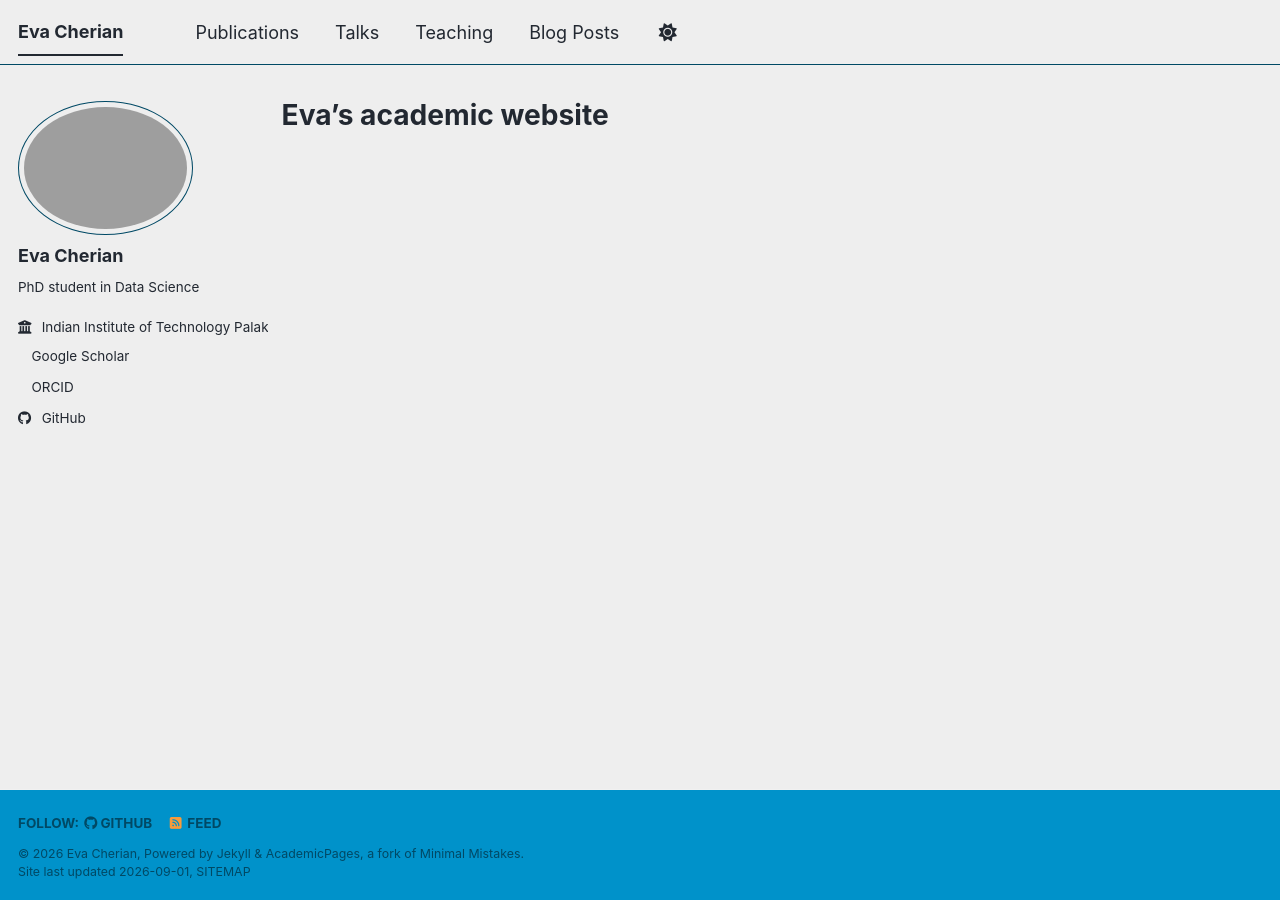
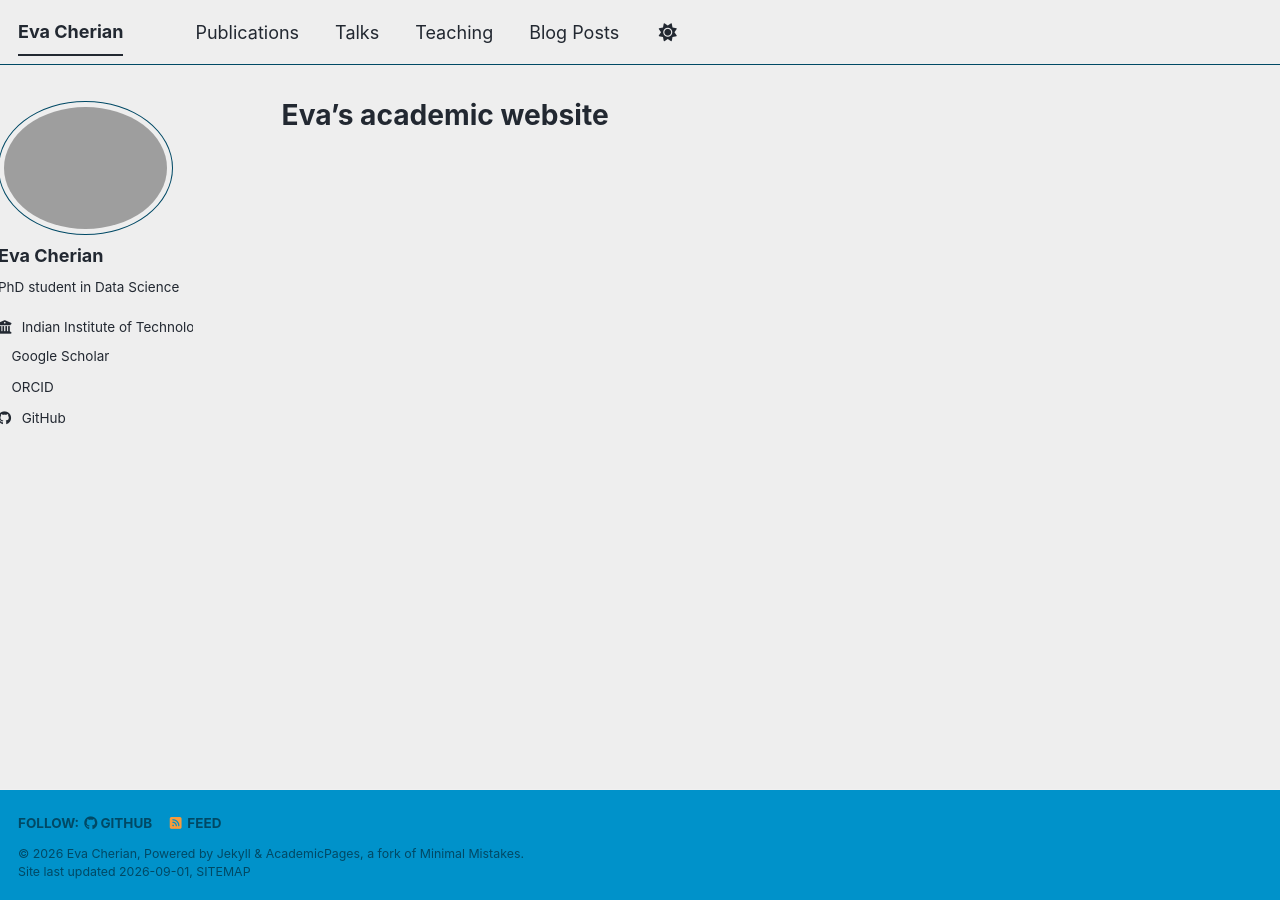
Before and after one commit to evacherian/evacherian.github.io, a Jekyll site: the page built from _pages/about.md, in a window 1280 px wide. Built offline with Jekyll 4.4.1, drawn with Linux system fonts in a browser that asks for light colours; a style sheet for code colours, icons or effects is not loaded.

Commit message:
Update _sidebar.scss
modified left padding of left sidebar

```diff
--- a/_sass/layout/_sidebar.scss
+++ b/_sass/layout/_sidebar.scss
@@ -25,7 +25,8 @@
   }
 
   @include breakpoint($large) {
-    @include span(3 of 12);
+    @include span(2 of 12);
+    margin-left: -20px;
     opacity: 1;
     -webkit-transition: opacity 0.2s ease-in-out;
             transition: opacity 0.2s ease-in-out;
```
